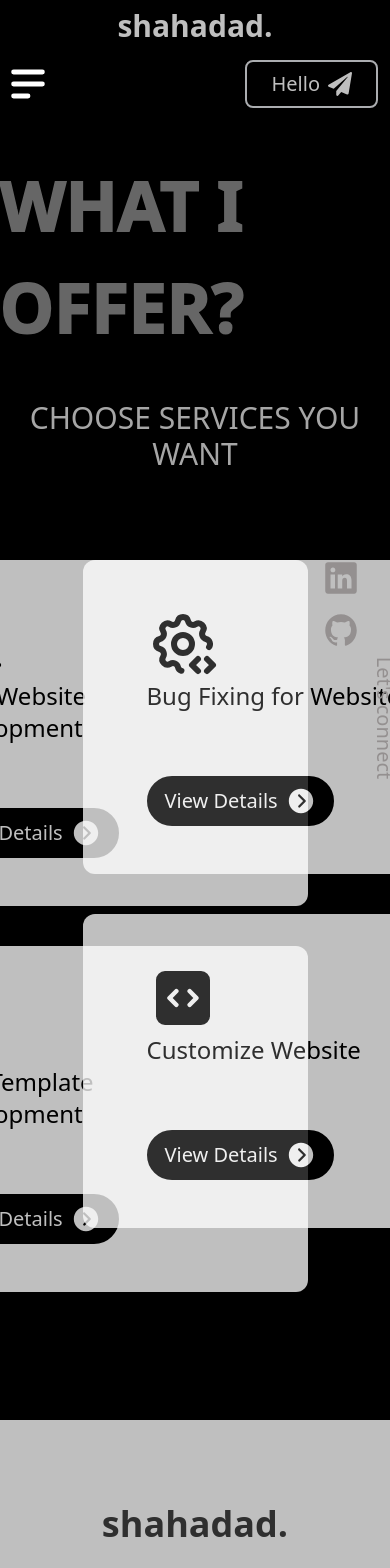
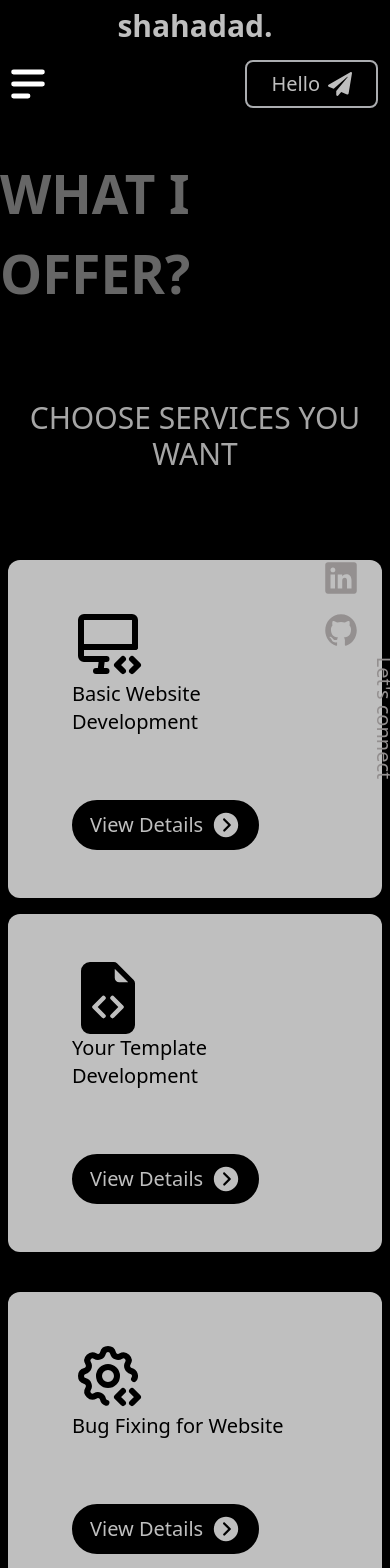
Before and after one commit to mdshahadad/portfolio, a React (Vite) app: page /services in a window 390 px wide. Shown: the top 1568 px of the page. Built offline with nearby package versions, Linux system fonts and the light colour scheme.

Commit message:
Service and skills page phone responsiveness updated

```diff
--- a/src/Home/Home.css
+++ b/src/Home/Home.css
@@ -217,6 +217,17 @@
         top: 5px;
     }
 
+    .skills-style p {
+        background-color: black;
+        opacity: 90%;
+        color: white;
+        padding: 8px 10px;
+        border-radius: 8px;
+        display: flex;
+        justify-content: left;
+        align-items: center;
+    }
+
     /* @keyframes scroll {
         0% {
             opacity: 4;
--- a/src/Home/Home.jsx
+++ b/src/Home/Home.jsx
@@ -25,7 +25,7 @@ const Home = () => {
                 <BannerText showMenu={showMenu}></BannerText>
                 {!showMenu &&
                     <>
-                        <SocialIcons></SocialIcons>
+                        {/* <SocialIcons></SocialIcons> */}
                         <MouseScroll></MouseScroll>
                     </>
                 }
@@ -34,21 +34,21 @@ const Home = () => {
                 {
                     !showMenu &&
                     <>
-                        <AboutMe></AboutMe>
+                        {/* <AboutMe></AboutMe> */}
                         {/* Service section */}
                         <div className="bg-black mb-20">
                             <div className="relative">
                                 <ServicesTitle></ServicesTitle>
                             </div>
-                            <h3 className="text-white opacity-65 font-medium text-3xl text-center mt-72 uppercase hover:opacity-100">Choose services you want</h3>
+                            <h3 className="text-white opacity-65 font-medium text-xl md:text-3xl text-center mt-28 md:mt-72 uppercase hover:opacity-100">Choose services you want</h3>
                             <Services></Services>
                         </div>
                         <Skills></Skills>
-                        <Projects></Projects>
+                        {/* <Projects></Projects>
 
                         <FAQ></FAQ>
                         <Contact></Contact>
-                        <Footer></Footer>
+                        <Footer></Footer> */}
                     </>
                 }
             </div>
--- a/src/Home/MySkillsSection/Skills.jsx
+++ b/src/Home/MySkillsSection/Skills.jsx
@@ -7,7 +7,7 @@ const Skills = () => {
             <div className="relative">
                 <SkillsTitle></SkillsTitle>
             </div>
-            <h3 className="text-white opacity-65 font-medium text-3xl text-center mt-72 uppercase hover:opacity-100">which skills i have</h3>
+            <h3 className="text-white opacity-65 font-medium text-3xl text-center mt-28 md:mt-72 uppercase hover:opacity-100">which skills i have</h3>
             <SkillsCard></SkillsCard>
         </div>
     );
--- a/src/Home/MySkillsSection/SkillsTitle.jsx
+++ b/src/Home/MySkillsSection/SkillsTitle.jsx
@@ -6,7 +6,7 @@ const SkillsTitle = () => {
             data-aos-easing="linear"
             // data-aos-delay="500"
             className="flex justify-center">
-            <h1 className="text-strokeTitle title-position absolute z-20 hover:z-30 md:-top-10 font-extrabold md:text-[110px] lg:text-[200px]">MY EXPERTISE</h1>
+            <h1 className="text-strokeTitle title-position absolute z-20 hover:z-30 md:-top-10 font-extrabold title-style">MY EXPERTISE</h1>
         </div>
     );
 };
--- a/src/Home/Projects/Projects.jsx
+++ b/src/Home/Projects/Projects.jsx
@@ -8,7 +8,7 @@ const Projects = () => {
     const [projects, setProjects] = useState([]);
 
     useEffect(() => {
-        fetch(`http://localhost:5000/projects`)
+        fetch(`https://shahadad.vercel.app/projects`)
             .then(res => res.json())
             .then(data => setProjects(data))
     }, [])
--- /dev/null
+++ b/src/Home/Services/Service.css
@@ -0,0 +1,36 @@
+.title-style {
+    font-size: 200px;
+}
+
+@media screen and (max-width: 320px) {
+    .title-style {
+        font-size: 40px;
+    }
+
+    .text-strokeTitle {
+        -webkit-text-fill-color: #fff;
+        -webkit-text-stroke: 0px;
+    }
+}
+
+@media screen  and (min-width: 321px) and (max-width: 376px) {
+    .title-style {
+        font-size: 47px;
+    }
+
+    .text-strokeTitle {
+        -webkit-text-fill-color: #fff;
+        -webkit-text-stroke: 0px;
+    }
+}
+
+@media screen and (min-width: 377px) and (max-width: 425px) {
+    .title-style {
+        font-size: 53px;
+    }
+
+    .text-strokeTitle {
+        -webkit-text-fill-color: #fff;
+        -webkit-text-stroke: 0px;
+    }
+}
--- a/src/Home/Services/ServicesCard.jsx
+++ b/src/Home/Services/ServicesCard.jsx
@@ -7,17 +7,17 @@ import { HiCodeBracketSquare } from "react-icons/hi2";
 
 const ServicesCard = ({ setOpenModal }) => {
     return (
-        <div className="max-w-5xl mx-auto py-10">
-            <div className="text-white grid grid-cols-2 gap-10 mt-12">
-                <div className="flex justify-center">
+        <div className="md:max-w-5xl md:mx-auto py-10">
+            <div className="text-white grid grid-cols-1 md:grid-cols-2 md:gap-10 mt-12">
+                <div className="md:flex justify-center px-2">
                     <div
-                        data-aos="fade-right"
+                        data-aos="fade-up"
                         data-aos-duration="1000"
                         data-aos-easing="ease-in"
                         className="">
-                        <div className="mb-10 bg-white hover:opacity-100 opacity-75 text-black px-16 py-12 rounded-xl w-[440px] hover:scale-110 hover:transition-all">
+                        <div className="mb-4 md:mb-10 bg-white hover:opacity-100 opacity-75 text-black px-16 py-12 rounded-xl md:w-[440px] hover:md:scale-110 hover:transition-all">
                             <h3
-                                className="text-2xl font-medium">
+                                className="text-xl md:text-2xl font-medium">
                                 <TbDeviceImacCode
                                     className="mr-2 text-7xl"
                                 /> Basic Website Development
@@ -27,9 +27,9 @@ const ServicesCard = ({ setOpenModal }) => {
                                     className="flex items-center text-xl cursor-pointer px-4 py-2 rounded-full bg-black hover:bg-transparent hover:text-black font-medium border-2 border-black">View Details <IoIosArrowDroprightCircle className="text-3xl ml-2" /></h4>
                             </div>
                         </div>
-                        <div className="mb-10 bg-white hover:opacity-100 opacity-75 text-black px-16 py-12 rounded-xl w-[440px] hover:scale-110 hover:transition-all">
+                        <div className="mb-10 bg-white hover:opacity-100 opacity-75 text-black px-16 py-12 rounded-xl md:w-[440px] hover:md:scale-110 hover:transition-all">
                             <h3
-                                className="text-2xl font-medium">
+                                className="text-xl md:text-2xl font-medium">
                                 <BsFileEarmarkCodeFill
                                     className="mr-2 text-7xl"
                                 /> Your Template Development
@@ -42,16 +42,16 @@ const ServicesCard = ({ setOpenModal }) => {
                     </div>
                 </div>
 
-                <div className="flex justify-center">
+                <div className="md:flex justify-center px-2">
                     <div
-                        data-aos="fade-left"
-                        data-aos-offset="300"
+                        data-aos="fade-up"
+                        // data-aos-offset="300"
                         data-aos-duration="1000"
                         data-aos-easing="ease-in"
                         className="">
-                        <div className="mb-10 bg-white opacity-75 text-black px-16 py-12 rounded-xl w-[440px] hover:opacity-100 hover:scale-110 hover:transition-all">
+                        <div className="mb-2 lg:mb-10 bg-white opacity-75 text-black px-16 py-12 rounded-xl md:w-[440px] hover:opacity-100 hover:md:scale-110 hover:transition-all">
                             <h3
-                                className="text-2xl font-medium">
+                                className="text-xl md:text-2xl font-medium">
                                 <TbSettingsCode
                                     className="mr-2 text-7xl"
                                 /> Bug Fixing for Website
@@ -61,9 +61,9 @@ const ServicesCard = ({ setOpenModal }) => {
                                     className="flex items-center text-xl cursor-pointer px-4 py-2 rounded-full bg-black hover:bg-transparent hover:text-black font-medium border-2 border-black">View Details <IoIosArrowDroprightCircle className="text-3xl ml-2" /></h4>
                             </div>
                         </div>
-                        <div className="mb-10 bg-white hover:opacity-100 opacity-75 text-black px-16 py-12 rounded-xl w-[440px] hover:scale-110 hover:transition-all">
+                        <div className="mb-2 md:mb-10 bg-white hover:opacity-100 opacity-75 text-black px-16 py-12 rounded-xl md:w-[440px] hover:md:scale-110 hover:transition-all">
                             <h3
-                                className="text-2xl font-medium">
+                                className="text-xl md:text-2xl font-medium">
                                 <HiCodeBracketSquare
                                     className="mr-2 text-7xl"
                                 /> Customize Website
--- a/src/Home/Services/ServicesTitle.jsx
+++ b/src/Home/Services/ServicesTitle.jsx
@@ -1,3 +1,5 @@
+import './Service.css'
+
 const ServicesTitle = () => {
     return (
         <div
@@ -7,7 +9,7 @@ const ServicesTitle = () => {
             className="flex justify-center">
 
             <h1
-                className="text-strokeTitle title-position absolute z-20 hover:z-30 md:-top-10 font-extrabold md:text-[110px] lg:text-[200px]"
+                className="text-strokeTitle title-position absolute z-20 hover:z-30 md:-top-10 font-extrabold md:text-[110px] title-style"
             >WHAT I OFFER?</h1>
         </div>
     );
```
Also changed, not shown: src/Home/MySkillsSection/SkillsCard.jsx (+5 -7 lines).
